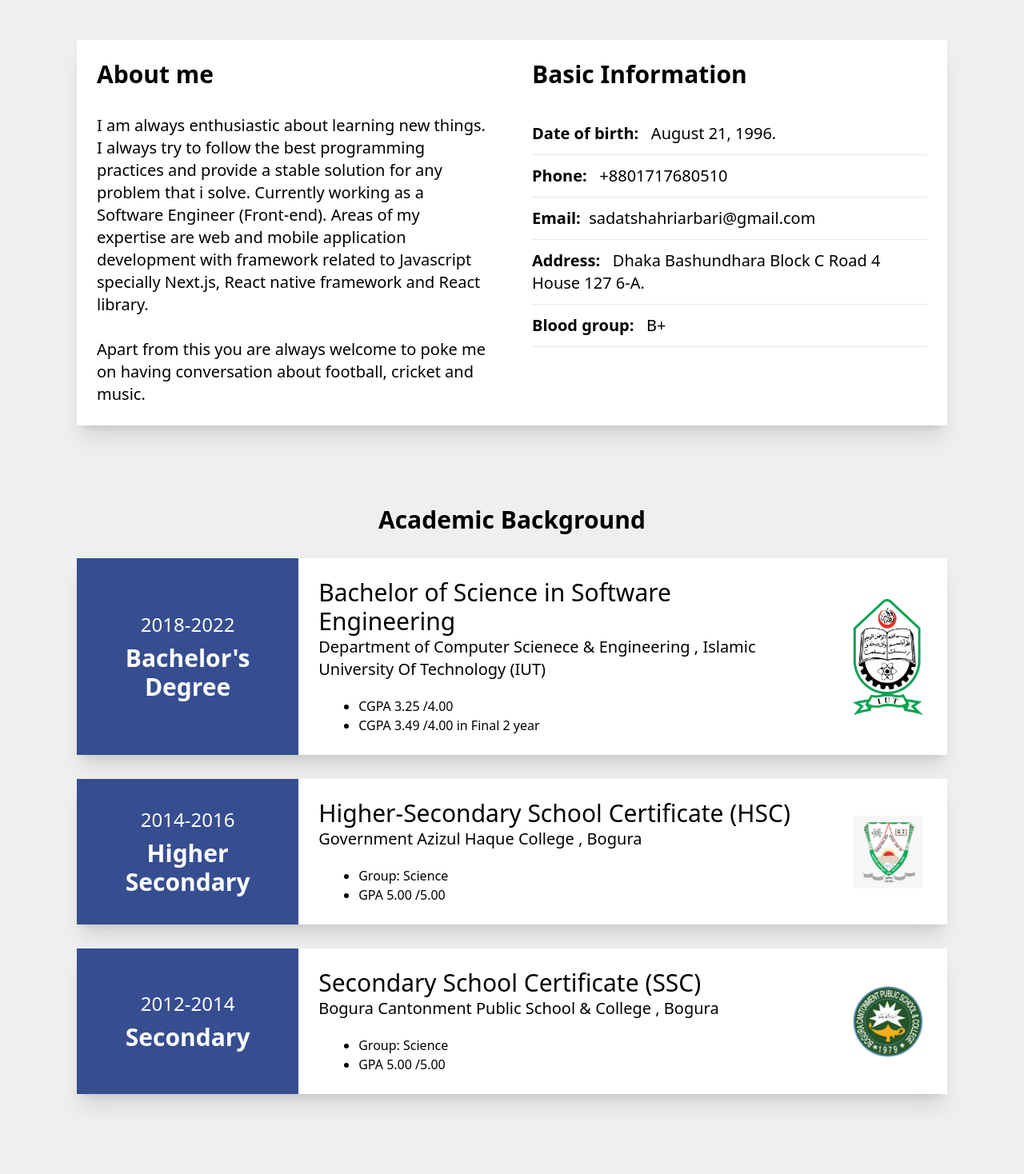
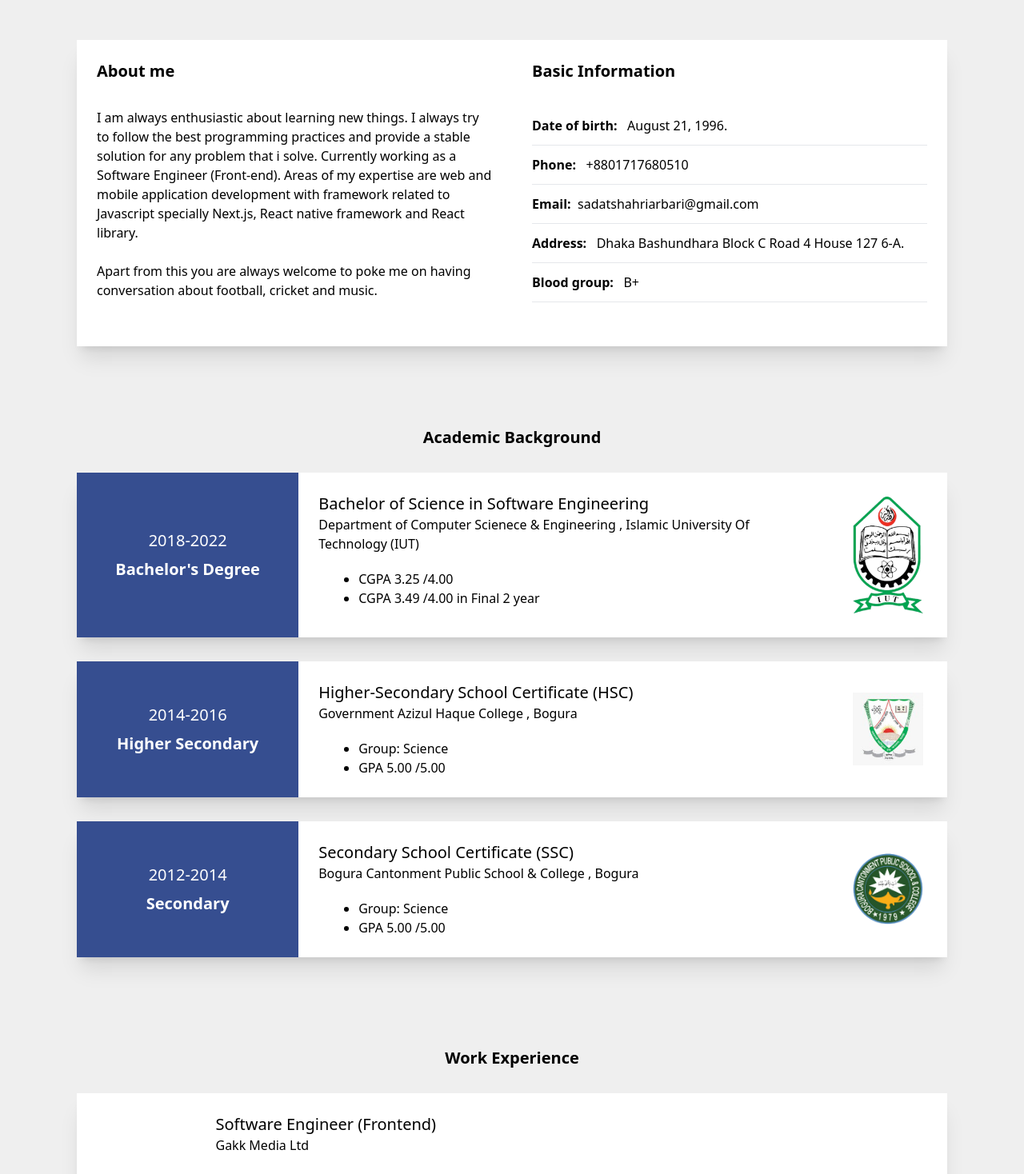
Before and after one commit to Dipro56/portfolio, a Next.js app: page / in a window 1280 px wide. Shown: the part 700-2168 px from the top of the page at 80% size. Built offline with nearby package versions, Linux system fonts and the light colour scheme.

Commit message:
portfolio updated

```diff
--- a/components/about-me-section/AboutMeSection.jsx
+++ b/components/about-me-section/AboutMeSection.jsx
@@ -4,8 +4,8 @@ const AboutMeSection = () => {
   return (
     <div id='about' className="container mx-auto about-me-section shadow-xl  text-color-black">
       <div className="about-me-div">
-        <p className="text-3xl font-bold text-color-black">About me</p>
-        <p className="text-xl mt-8 font-normal">
+        <p className="text-xl font-bold text-color-black">About me</p>
+        <p className="text-base mt-8 font-normal">
           I am always enthusiastic about learning new things. I always try to
           follow the best programming practices and provide a stable solution
           for any problem that i solve. Currently working as a Software Engineer
@@ -19,30 +19,30 @@ const AboutMeSection = () => {
         </p>
       </div>
       <div className="basic-info-div">
-        <p className="text-3xl font-bold ">Basic Information</p>
+        <p className="text-xl font-bold ">Basic Information</p>
         <div className="work-experience-section container mx-auto about-me-section skill-section">
-          <p className="my-3 text-xl">
-            <span className="font-bold text-xl">Date of birth: </span> &nbsp;
+          <p className="my-3 text-base">
+            <span className="font-bold text-base">Date of birth: </span> &nbsp;
             August 21, 1996.
           </p>
           <hr />
-          <p className="my-3  text-xl">
-            <span className="font-bold text-xl">Phone: </span> &nbsp;
+          <p className="my-3  text-base">
+            <span className="font-bold text-base">Phone: </span> &nbsp;
             +8801717680510
           </p>
           <hr />
-          <p className="my-3 text-xl">
-            <span className="font-bold text-xl">Email: </span> &nbsp;
+          <p className="my-3 text-base">
+            <span className="font-bold text-base">Email: </span> &nbsp;
             <a href='mailto:sadatshahriarbari@gmail.com'>sadatshahriarbari@gmail.com</a>
           </p>
           <hr />
-          <p className="my-3 text-xl">
-            <span className="font-bold text-xl">Address: </span> &nbsp; Dhaka
+          <p className="my-3 text-base">
+            <span className="font-bold text-base">Address: </span> &nbsp; Dhaka
             Bashundhara Block C Road 4 House 127 6-A.
           </p>
           <hr />
-          <p className="my-3 text-xl">
-            <span className="font-bold text-xl">Blood group: </span> &nbsp; B+
+          <p className="my-3 text-base">
+            <span className="font-bold text-base">Blood group: </span> &nbsp; B+
           </p>
           <hr />
         </div>
--- a/components/education-section/EducationSection.jsx
+++ b/components/education-section/EducationSection.jsx
@@ -4,19 +4,19 @@ import React from 'react';
 const EducationSection = () => {
   return (
     <>
-      <div id='education' className='flex justify-center text-3xl font-bold text-color-black'>Academic Background</div>
+      <div id='education' className='flex justify-center text-xl font-bold text-color-black'>Academic Background</div>
       <div className="education-section container mx-auto about-me-section shadow-xl">
         <div className="session-dev">
-          <p className="text-2xl text-center">2018-2022</p>
-          <p className="text-3xl font-semibold text-center mt-2">
+          <p className="text-xl text-center">2018-2022</p>
+          <p className="text-xl font-semibold text-center mt-2">
             Bachelor&apos;s Degree
           </p>
         </div>
         <div className="details-dev">
-          <p className="text-3xl text-start ">
+          <p className="text-xl text-start ">
             Bachelor of Science in Software Engineering
           </p>
-          <p className="text-xl text-start ">
+          <p className="text-base text-start ">
             Department of Computer Scienece & Engineering , Islamic University
             Of Technology (IUT)
           </p>
@@ -39,16 +39,16 @@ const EducationSection = () => {
 
       <div className="education-section container mx-auto about-me-section shadow-xl ">
         <div className="session-dev">
-          <p className="text-2xl text-center">2014-2016</p>
-          <p className="text-3xl font-semibold text-center mt-2">
+          <p className="text-xl text-center">2014-2016</p>
+          <p className="text-xl font-semibold text-center mt-2">
             Higher Secondary
           </p>
         </div>
         <div className="details-dev">
-          <p className="text-3xl text-start ">
+          <p className="text-xl text-start ">
             Higher-Secondary School Certificate (HSC)
           </p>
-          <p className="text-xl text-start ">
+          <p className="text-base text-start ">
             Government Azizul Haque College , Bogura
           </p>
 
@@ -68,14 +68,14 @@ const EducationSection = () => {
 
       <div className="education-section container mx-auto about-me-section shadow-xl">
         <div className="session-dev">
-          <p className="text-2xl text-center">2012-2014</p>
-          <p className="text-3xl font-semibold text-center mt-2">Secondary</p>
+          <p className="text-xl text-center">2012-2014</p>
+          <p className="text-xl font-semibold text-center mt-2">Secondary</p>
         </div>
         <div className="details-dev">
-          <p className="text-3xl text-start ">
+          <p className="text-xl text-start ">
             Secondary School Certificate (SSC)
           </p>
-          <p className="text-xl text-start ">
+          <p className="text-base text-start ">
             Bogura Cantonment Public School & College , Bogura
           </p>
 
--- a/components/extra-curricular-section/ExtraCurricularSection.jsx
+++ b/components/extra-curricular-section/ExtraCurricularSection.jsx
@@ -3,7 +3,7 @@ import React from 'react';
 const ExtraCurricularSection = () => {
   return (
     <>
-      <div id='extra-curricular' className="flex justify-center text-3xl font-bold mt-28 text-color-black">
+      <div id='extra-curricular' className="flex justify-center text-xl font-bold mt-28 text-color-black">
         Extra Curricular Activities
       </div>
       <div className="work-experience-section container mx-auto about-me-section shadow-xl p-20 skill-section">
--- a/components/footer/Footer.jsx
+++ b/components/footer/Footer.jsx
@@ -9,7 +9,7 @@ const Footer = () => {
   useEffect(() => {});
   return (
     <div className="footer mt-28 py-10">
-      <p className='text-2xl'>&copy;Sadat Shahriar Bari {currentYear}</p>
+      <p className='text-base'>&copy;Sadat Shahriar Bari {currentYear}</p>
     </div>
   );
 };
--- a/components/work-experience-section/WorkExperienceSection.jsx
+++ b/components/work-experience-section/WorkExperienceSection.jsx
@@ -3,17 +3,17 @@ import React from 'react';
 
 const WorkExperienceSection = () => {
   return (
-    <div id='experience'>
-      <div  className="flex justify-center text-3xl font-bold mt-28 text-color-black">
+    <div id="experience">
+      <div className="flex justify-center text-xl font-bold mt-28 text-color-black">
         Work Experience
       </div>
-      <div  className="work-experience-section container mx-auto about-me-section shadow-xl ">
+      <div className="work-experience-section container mx-auto about-me-section shadow-xl ">
         <div className="insitution-image-div ">
-          <Image height={150} width={150} src={'/assets/gakk.jpg'} alt='img' />
+          <Image height={150} width={150} src={'/assets/gakk.jpg'} alt="img" />
         </div>
         <div className="details-div">
-          <p className="text-3xl text-start ">Software Engineer (Frontend)</p>
-          <p className="text-xl text-start ">Gakk Media Ltd</p>
+          <p className="text-xl text-start  ">Software Engineer (Frontend)</p>
+          <p className="text-base text-start  ">Gakk Media Ltd</p>
 
           <ul className="work-experience-section-ul">
             <li>
@@ -56,23 +56,88 @@ const WorkExperienceSection = () => {
             <p className="text-md text-start ">Kamrul Hasan Ananda</p>
             <p className="text-md text-start ">Frontend team lead (Shadhin) </p>
             <p className="text-md text-start ">
-              Mail: <span><a href='mailto:anandasadhinmusic@gmail.com'>anandasadhinmusic@gmail.com</a></span>
+              Mail:{' '}
+              <span>
+                <a href="mailto:anandasadhinmusic@gmail.com">
+                  anandasadhinmusic@gmail.com
+                </a>
+              </span>
             </p>
           </div>
         </div>
         <div className="duration-div">
-          <p className="text-xl font-bold text-center">Duration:</p>
-          <p className="text-xl text-center">Ocotber 2022 - Present</p>
+          <p className="text-base font-bold text-center">Duration:</p>
+          <p className="text-base text-center">Ocotber 2022 - Present</p>
+        </div>
+      </div>
+
+      <div className="work-experience-section container mx-auto about-me-section shadow-xl p-8">
+        <div className="insitution-image-div">
+          <div className="bg-slate-400 h-20 w-24 flex justify-center items-center font-bold text-white text-3xl">
+            H
+          </div>
+        </div>
+        <div className="details-div">
+          <p className="text-xl text-start  ">Software Developer</p>
+          <p className="text-base text-start  ">Hashcode</p>
+
+          <ul className="work-experience-section-ul">
+            <li>
+              <p className="text-md text-start ">
+                Developed and maintained web and mobile applications using
+                JavaScript, React, React Native and Node.js.
+              </p>
+            </li>
+            <li>
+              <p className="text-md text-start ">
+                Collaborated with cross-functional teams to design and implement
+                new features.
+              </p>
+            </li>
+            <li>
+              <p className="text-md text-start ">
+                Resolved performance issues for different client products.
+              </p>
+            </li>
+            <li>
+              <p className="text-md text-start ">
+                Converted figma design to functional components as per project
+                requirement.
+              </p>
+            </li>
+          </ul>
+          <div className="mt-5">
+            <p className="text-md text-start font-bold ">Reference:</p>
+            <p className="text-md text-start ">Kamrul Hasan Ananda</p>
+            <p className="text-md text-start ">Frontend team lead (Shadhin) </p>
+            <p className="text-md text-start ">
+              Mail:{' '}
+              <span>
+                <a href="mailto:anandasadhinmusic@gmail.com">
+                  anandasadhinmusic@gmail.com
+                </a>
+              </span>
+            </p>
+          </div>
+        </div>
+        <div className="duration-div">
+          <p className="text-base font-bold text-center">Duration:</p>
+          <p className="text-base text-center">January 2022 - September 2022</p>
         </div>
       </div>
 
       <div className="work-experience-section container mx-auto about-me-section shadow-xl">
         <div className="insitution-image-div">
-          <Image height={150} width={150} src={'/assets/asthait.jpg'} alt='img' />
+          <Image
+            height={150}
+            width={150}
+            src={'/assets/asthait.jpg'}
+            alt="img"
+          />
         </div>
         <div className="details-div ">
-          <p className="text-3xl text-start ">Software Engineer (Intern)</p>
-          <p className="text-xl text-start ">Astha.IT</p>
+          <p className="text-xl text-start  ">Software Engineer (Intern)</p>
+          <p className="text-base text-start  ">Astha.IT</p>
 
           <ul className="work-experience-section-ul">
             <li>
@@ -102,59 +167,8 @@ const WorkExperienceSection = () => {
           </ul>
         </div>
         <div className="duration-div">
-          <p className="text-xl font-bold text-center">Duration:</p>
-          <p className="text-xl text-center">July 2022 - September 2022</p>
-        </div>
-      </div>
-
-      <div className="work-experience-section container mx-auto about-me-section shadow-xl">
-        <div className="insitution-image-div">
-          <Image height={150} width={150} src={'/assets/ionnolytic.jpg'} alt='img' />
-        </div>
-        <div className="details-div ">
-          <p className="text-3xl text-start ">Software Engineer (Intern)</p>
-          <p className="text-xl text-start ">Innolytic.IT</p>
-
-          <ul className="work-experience-section-ul">
-            <li>
-              <p className="text-md text-start ">
-                It was my academic intership during undergrade.
-              </p>
-            </li>
-            <li>
-              <p className="text-md text-start ">
-                Worked here as a flutter developer and worked in there client
-                project Qurom.
-              </p>
-            </li>
-            <li>
-              <p className="text-md text-start ">
-                Build the whole project from scratch as per desgin.
-              </p>
-            </li>
-            <li>
-              <p className="text-md text-start ">
-                Refactored and fixed bug of the project.
-              </p>
-            </li>
-            <li>
-              <p className="text-md text-start ">
-                Got training on Flutter, Dart, Version Control.
-              </p>
-            </li>
-          </ul>
-          <div className="mt-5">
-            <p className="text-md text-start font-bold ">Reference:</p>
-            <p className="text-md text-start ">S M Mahmudul Hasan</p>
-            <p className="text-md text-start ">Chairman</p>
-            <p className="text-md text-start ">
-              Mail: <span><a href='mailto:shohan.cse.sust@gmail.com'>shohan.cse.sust@gmail.com</a></span>
-            </p>
-          </div>
-        </div>
-        <div className="duration-div ">
-          <p className="text-xl font-bold text-center">Duration:</p>
-          <p className="text-xl text-center">February 2021 - June 2022</p>
+          <p className="text-base font-bold text-center">Duration:</p>
+          <p className="text-base text-center">July 2021 - October 2021</p>
         </div>
       </div>
     </div>
```
Also changed, not shown: components/project-section/ProjectSection.jsx (+25 -25 lines), components/skill-section/SkillSection.jsx (+15 -15 lines), 2 other files (tests, documents, lock files or other folders).
